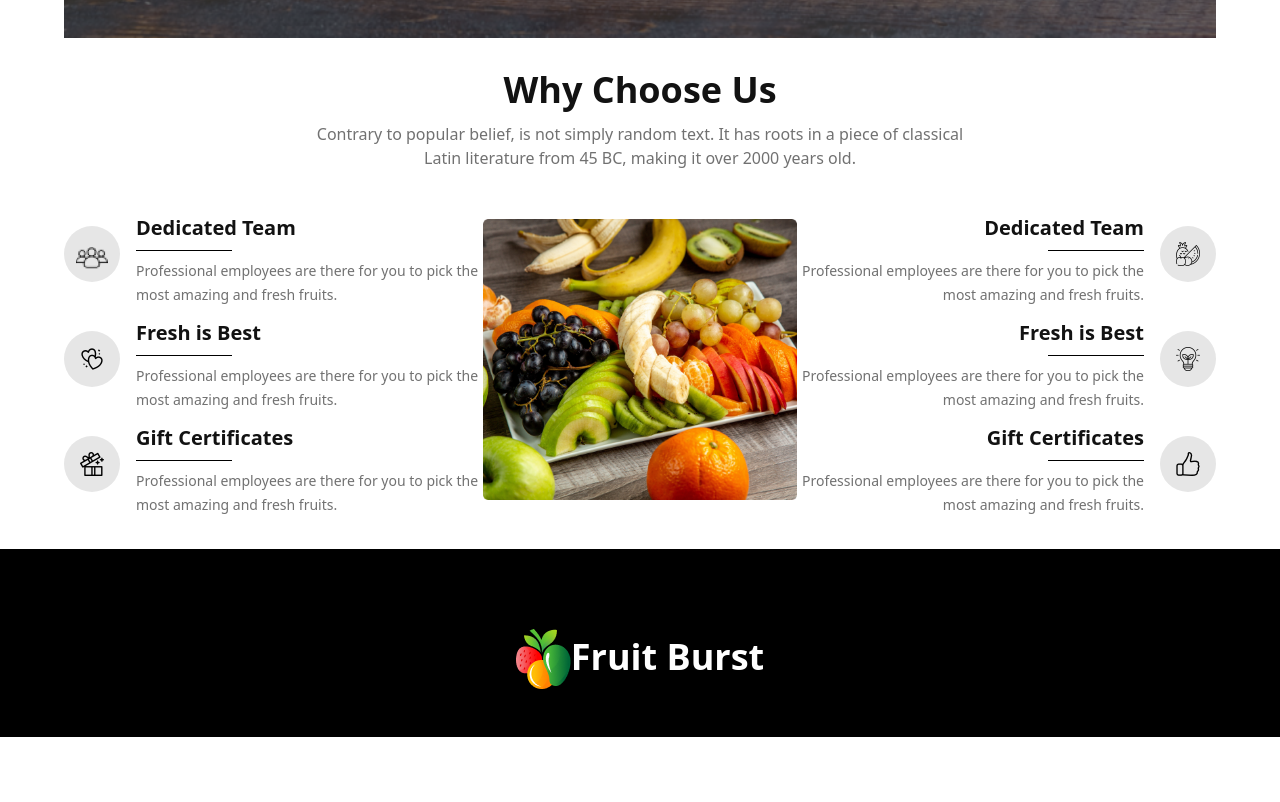
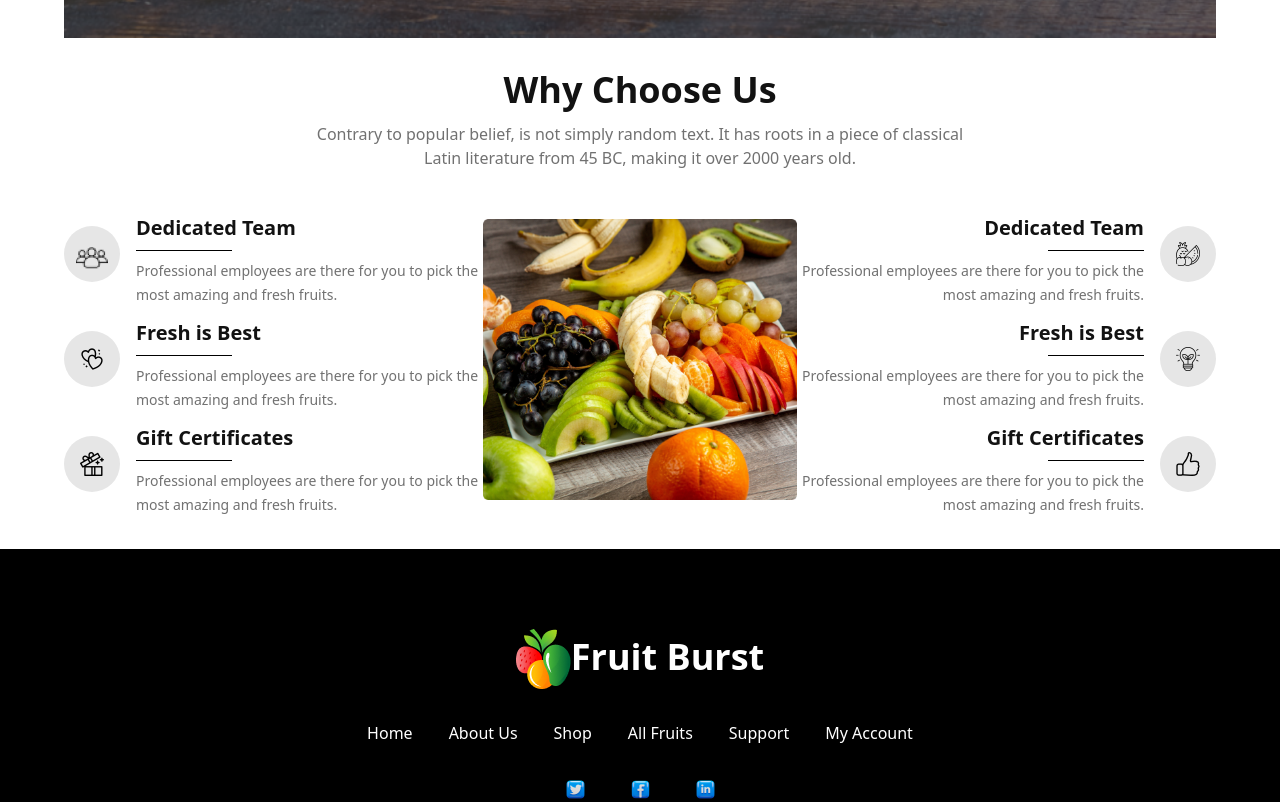
Before and after one commit to Rowshan-A-Tripti/fruits-assignmnet, a plain HTML site: page index.html in a window 1280 px wide. Shown: the part 1944-2746 px from the top of the page. Before the commit the page ends 2681 px from the top, so only its background shows below. Drawn offline with nearby package versions, Linux system fonts and the light colour scheme.

Commit message:
added icon

```diff
--- a/index.html
+++ b/index.html
@@ -447,20 +447,23 @@
 
   <footer class="bg-black">
 
-    <div class="grid justify-center pt-20 pb-12 lg:flex">
+    <div class="grid justify-center pt-20 pb-8 lg:flex">
       <img src="./images/logo.png" />
       <h3 class="text-white font-semibold text-4xl pt-2">Fruit Burst</h3>
     </div>
-    <div>
-      <p></p>
-      <p></p>
-      <p></p>
-      <p></p>
-      <p></p>
-      <p></p>
+    <div class="text-white grid justify-center lg:flex pb-8 gap-9">
+      <p>Home</p>
+      <p>About Us</p>
+      <p>Shop</p>
+      <p>All Fruits</p>
+      <p>Support</p>
+      <p>My Account</p>
 
     </div>
-    <div>
+    <div class="grid gap-10 justify-center lg:flex">
+      <a><img src="./images/twitter-3915176.png" /></a>
+      <a><img src="./images/facebook.png" /></a>
+      <a><img src="./images/likedin.png" /></a>
 
     </div>
 
```
